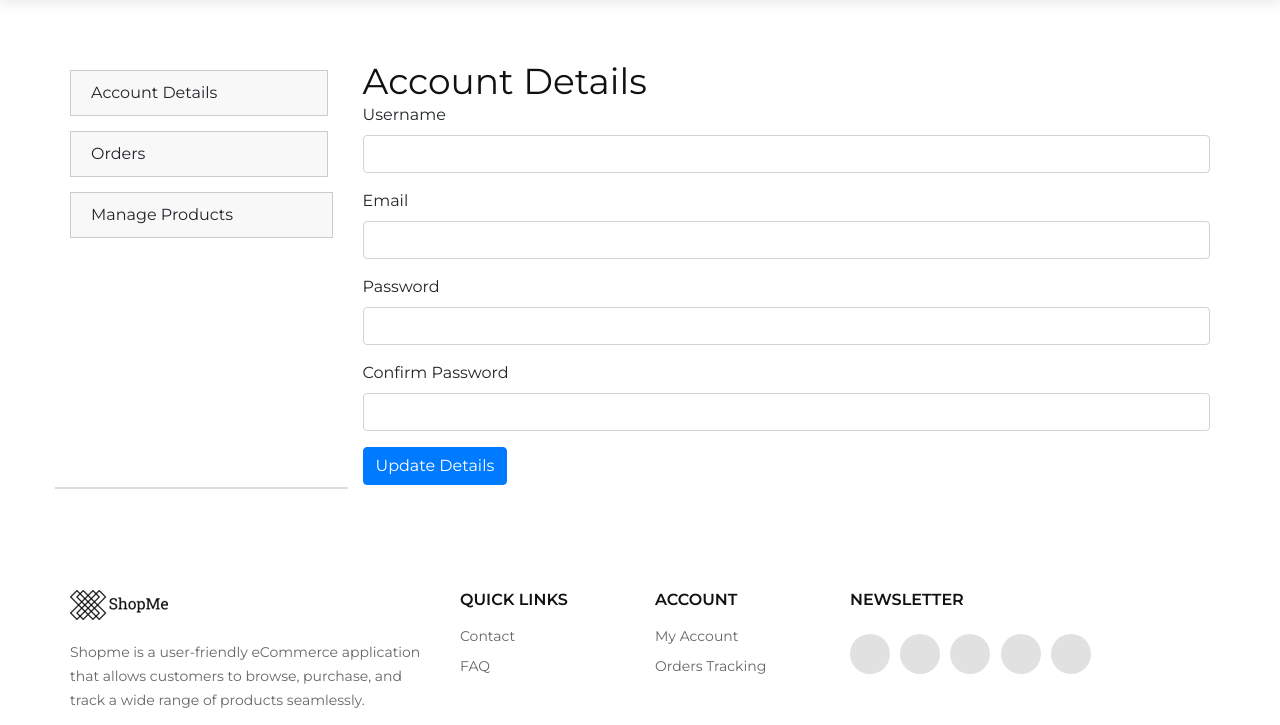
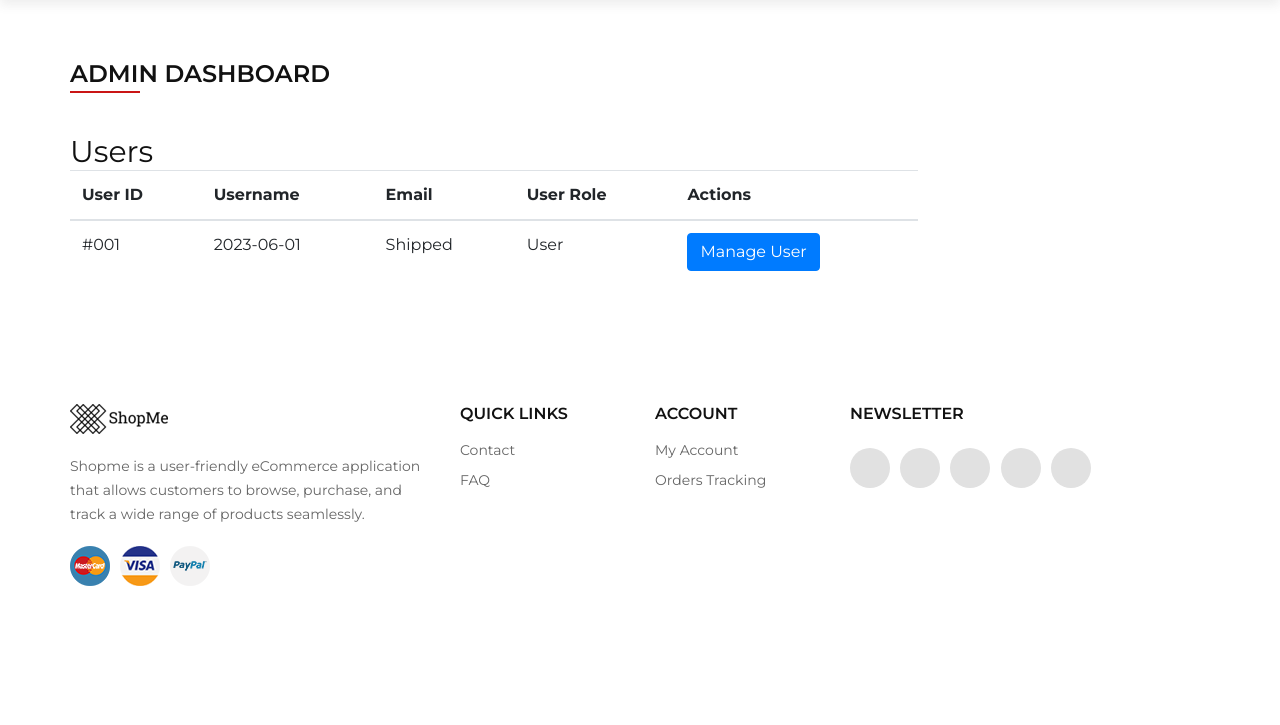
Before and after one commit to Amabellzq/SSD-Team-25, a Flask app: page /adminDashboard in a window 1280 px wide. Shown: the part 84-809 px from the top of the page. After the commit the page ends 670 px from the top, so only its background shows below. Run offline with Flask 3, Linux system fonts and the light colour scheme; a user stored in the database is signed in; some libraries are stand-ins or nearby versions.

Commit message:
Updated Administrator and Seller View

```diff
--- a/webapp/models.py
+++ b/webapp/models.py
@@ -2,7 +2,8 @@ class User:
     # Define users as a class attribute
     users = {
         '1': {'id': '1', 'username': 'user1', 'email': 'user1@example.com', 'role': 'user', 'password': 'nugget'},
-        '2': {'id': '2', 'username': 'seller1', 'email': 'seller1@example.com', 'role': 'seller', 'password': 's3cr3t'}
+        '2': {'id': '2', 'username': 'seller1', 'email': 'seller1@example.com', 'role': 'seller', 'password': 's3cr3t'},
+        '3': {'id': '3', 'username': 'admin', 'email': 'admin@example.com', 'role': 'admin', 'password': 'iamAdmin'},
     }
 
     def __init__(self, id, username, email, role, password):
--- a/webapp/routes.py
+++ b/webapp/routes.py
@@ -105,9 +105,9 @@ def forgetPass():
     return render_template('forgetPW.html', resetpass_form=form)
 
 
-@main.route('/adminDashboard')
+@main.route('/sellerDashboard')
 @login_required
-def adminDashboard():
+def sellerDashboard():
 
     account_details_form = AccountDetailsForm()
     if account_details_form.validate_on_submit():
@@ -116,8 +116,13 @@ def adminDashboard():
         flash('Account details updated successfully.', 'success')
         return redirect(url_for('main.account_details'))
 
-    return render_template('adminDashboard.html', accountDetails = account_details_form)
+    return render_template('sellerDashboard.html', accountDetails = account_details_form)
 
+@main.route('/adminDashboard')
+@login_required
+def adminDashboard():
+
+    return render_template('adminDashboard.html')
 
 #Example on how the database connection is called
 @main.route('/db_check')
--- a/webapp/templates/adminDashboard.html
+++ b/webapp/templates/adminDashboard.html
@@ -1,6 +1,6 @@
 {% extends "base.html" %}
 
-{% block title %}Contact Page - ShopMe{% endblock %}
+{% block title %}Admin Dashboard - ShopMe{% endblock %}
 
 {% block content %}
 
@@ -8,74 +8,24 @@
 <section class="product spad">
     <div class="container">
         <div class="row">
-
-            <div class="col-lg-3 col-md-4"> <!-- Smaller column for filters -->
-                <ul class="account_filter__controls">
-                    <li class="active" data-filter=".accountDetails">Account Details</li>
-                    <li data-filter=".Orders">Orders</li>
-                    <li data-filter=".Products">Manage Products</li>
-                    <!-- li data-filter=".accessories">Accessories</li>
-                    <li data-filter=".cosmetic">Cosmetics</li> -->
-                </ul>
+            <div class="col-lg-4 col-md-4">
+                <div class="section-title">
+                    <h4>Admin Dashboard</h4>
+                </div>
             </div>
             <div class="col-lg-9 col-md-8"> <!-- Larger column for products -->
                 <div class="row property__gallery">
-                    <!-- Orders Section, hidden by default -->
+                    <!-- Users Section, hidden by default -->
 
-
-                    <div class="col-lg-12 mix accountDetails"> <!-- Ensure this is initially hidden -->
-                        <h2>Account Details</h2>
-                        <form method="POST" action="{{ url_for('main.myaccount') }}">
-                            {{ accountDetails.hidden_tag() }}
-                            <div class="form-group">
-                                {{ accountDetails.username.label(class="form-label") }}
-                                {{ accountDetails.username(class="form-control") }}
-                                {% if accountDetails.username.errors %}
-                                    {% for error in accountDetails.username.errors %}
-                                        <div class="alert alert-danger">{{ error }}</div>
-                                    {% endfor %}
-                                {% endif %}
-                            </div>
-                            <div class="form-group">
-                                {{ accountDetails.email.label(class="form-label") }}
-                                {{ accountDetails.email(class="form-control") }}
-                                {% if accountDetails.email.errors %}
-                                    {% for error in accountDetails.email.errors %}
-                                        <div class="alert alert-danger">{{ error }}</div>
-                                    {% endfor %}
-                                {% endif %}
-                            </div>
-                            <div class="form-group">
-                                {{ accountDetails.password.label(class="form-label") }}
-                                {{ accountDetails.password(class="form-control") }}
-                                {% if accountDetails.password.errors %}
-                                    {% for error in accountDetails.password.errors %}
-                                        <div class="alert alert-danger">{{ error }}</div>
-                                    {% endfor %}
-                                {% endif %}
-                            </div>
-                            <div class="form-group">
-                                {{ accountDetails.confirm_password.label(class="form-label") }}
-                                {{ accountDetails.confirm_password(class="form-control") }}
-                                {% if accountDetails.confirm_password.errors %}
-                                    {% for error in accountDetails.confirm_password.errors %}
-                                        <div class="alert alert-danger">{{ error }}</div>
-                                    {% endfor %}
-                                {% endif %}
-                            </div>
-                            <button type="submit" class="btn btn-primary">{{ accountDetails.submit.label.text }}</button>
-                        </form>
-                    </div>
-
-                    <div class="col-lg-12 mix Orders"  style="display: none;"> <!-- Ensure this is initially hidden -->
-                        <h3>My Purchases</h3>
+                    <div class="col-lg-12 mix Users"> <!-- Ensure this is initially hidden -->
+                        <h3>Users</h3>
                         <table class="table">
                             <thead>
                                 <tr>
-                                    <th>Order ID</th>
-                                    <th>Date</th>
-                                    <th>Status</th>
-                                    <th>Total</th>
+                                    <th>User ID</th>
+                                    <th>Username</th>
+                                    <th>Email</th>
+                                    <th>User Role</th>
                                     <th>Actions</th>
                                 </tr>
                             </thead>
@@ -84,33 +34,8 @@
                                     <td>#001</td>
                                     <td>2023-06-01</td>
                                     <td>Shipped</td>
-                                    <td>$59.0</td>
-                                    <td><button class="btn btn-primary">Manage</button></td>
-                                </tr>
-                                <!-- Additional rows can be added here -->
-                            </tbody>
-                        </table>
-                    </div>
-
-                    <div class="col-lg-12 mix Products"  style="display: none;"> <!-- Ensure this is initially hidden -->
-                        <h3>My Products</h3>
-                        <table class="table">
-                            <thead>
-                                <tr>
-                                    <th>Product ID</th>
-                                    <th>Description</th>
-                                    <th>Quantity</th>
-                                    <th>Price</th>
-                                    <th>Manage</th>
-                                </tr>
-                            </thead>
-                            <tbody>
-                                <tr>
-                                    <td>#001</td>
-                                    <td>2023-06-01</td>
-                                    <td>Shipped</td>
-                                    <td>$59.0</td>
-                                    <td><button class="btn btn-primary">Manage Products</button></td>
+                                    <td>User</td>
+                                    <td><button class="btn btn-primary">Manage User</button></td>
                                 </tr>
                                 <!-- Additional rows can be added here -->
                             </tbody>
--- a/webapp/templates/base.html
+++ b/webapp/templates/base.html
@@ -73,11 +73,13 @@
                         <div class="header__right__auth">
                             {% if current_user.is_authenticated %}
                                 {% if current_user.role == 'seller' %}
-                                    <a href="/adminDashboard">Seller Dashboard</a>
+                                    <a href="/sellerDashboard">Seller Dashboard</a>
+                                {% elif current_user.role == 'admin' %}
+                                    <a href="/adminDashboard">Admin Dashboard</a>
                                 {% else %}
                                     <a href="/myprofile"><i class="fas fa-user" style="font-size: 20px;"></i></a>
                                 {% endif %}
-                                <a href="/logout">Logout</a>
+                                    <a href="/logout">Logout</a>
                             {% else %}
                                 <a href="/login">Login</a>
                                 <a href="/register">Register</a>
```
Also changed, not shown: webapp/templates/sellerDashboard.html (added, +130 -0 lines).
